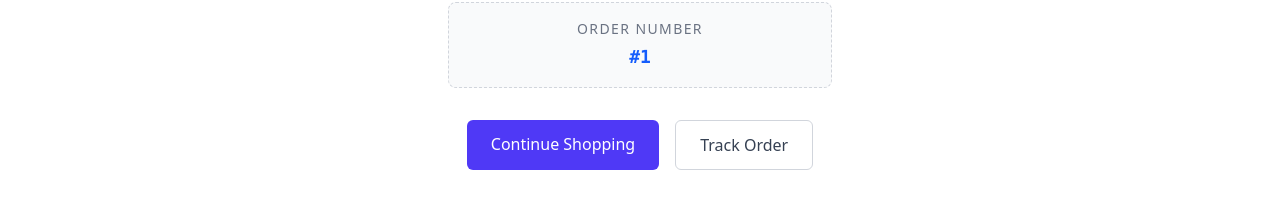
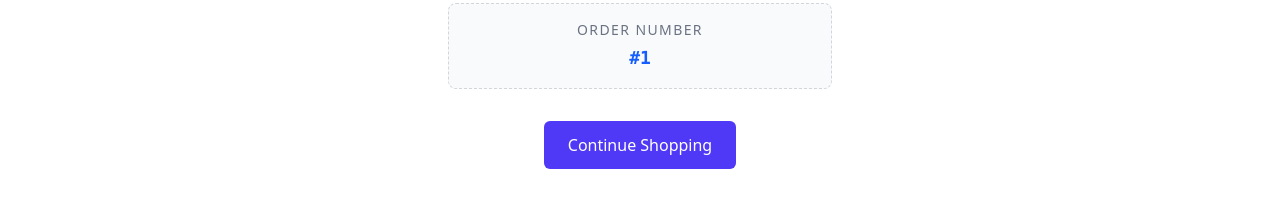
Before and after one commit to pramesh-gawas/Furniture_web, a React (Vite) app: page /order-success/1 in a window 1280 px wide. Shown: the part 276-496 px from the top of the page. Built offline with nearby package versions, Linux system fonts and the light colour scheme; no server answers; sample sign-in values are in the browser's storage.

Commit message:
checkout page updated

```diff
--- a/src/components/pages/CheckOutPage.jsx
+++ b/src/components/pages/CheckOutPage.jsx
@@ -1,6 +1,7 @@
 import { useState } from "react";
-import { useSelector } from "react-redux";
+import { useDispatch, useSelector } from "react-redux";
 import {
+  clearCartServer,
   selectCartSubtotal,
   selectCartTax,
   selectCartTotal,
@@ -13,6 +14,7 @@ export const CheckOutPage = () => {
   const tax = useSelector(selectCartTax);
   const total = useSelector(selectCartTotal);
   const navigate = useNavigate();
+  const dispatch = useDispatch();
 
   const [formData, setFormData] = useState({
     firstName: "",
@@ -52,13 +54,11 @@ export const CheckOutPage = () => {
       });
 
       const result = await res.json();
-      console.log(result);
 
       if (res.ok) {
         formElement.reset();
+        navigate(`/order-success/${result?.orderId}`);
         dispatch(clearCartServer());
-        navigate(`/order-success/${result.orderId}`);
-        console.log("Order placed successfully:", result);
       } else {
         console.error("Order failed:", result.message);
       }
--- a/src/components/pages/OrderSuccess.jsx
+++ b/src/components/pages/OrderSuccess.jsx
@@ -33,12 +33,12 @@ export const OrderSuccess = () => {
           >
             Continue Shopping
           </Link>
-          <Link
-            to="/my-orders"
+          {/* <Link
+            to="/shop"
             className="px-6 py-3 border border-gray-300 text-gray-700 rounded-md font-medium hover:bg-gray-50 transition"
           >
             Track Order
-          </Link>
+          </Link> */}
         </div>
       </div>
     </div>
```
